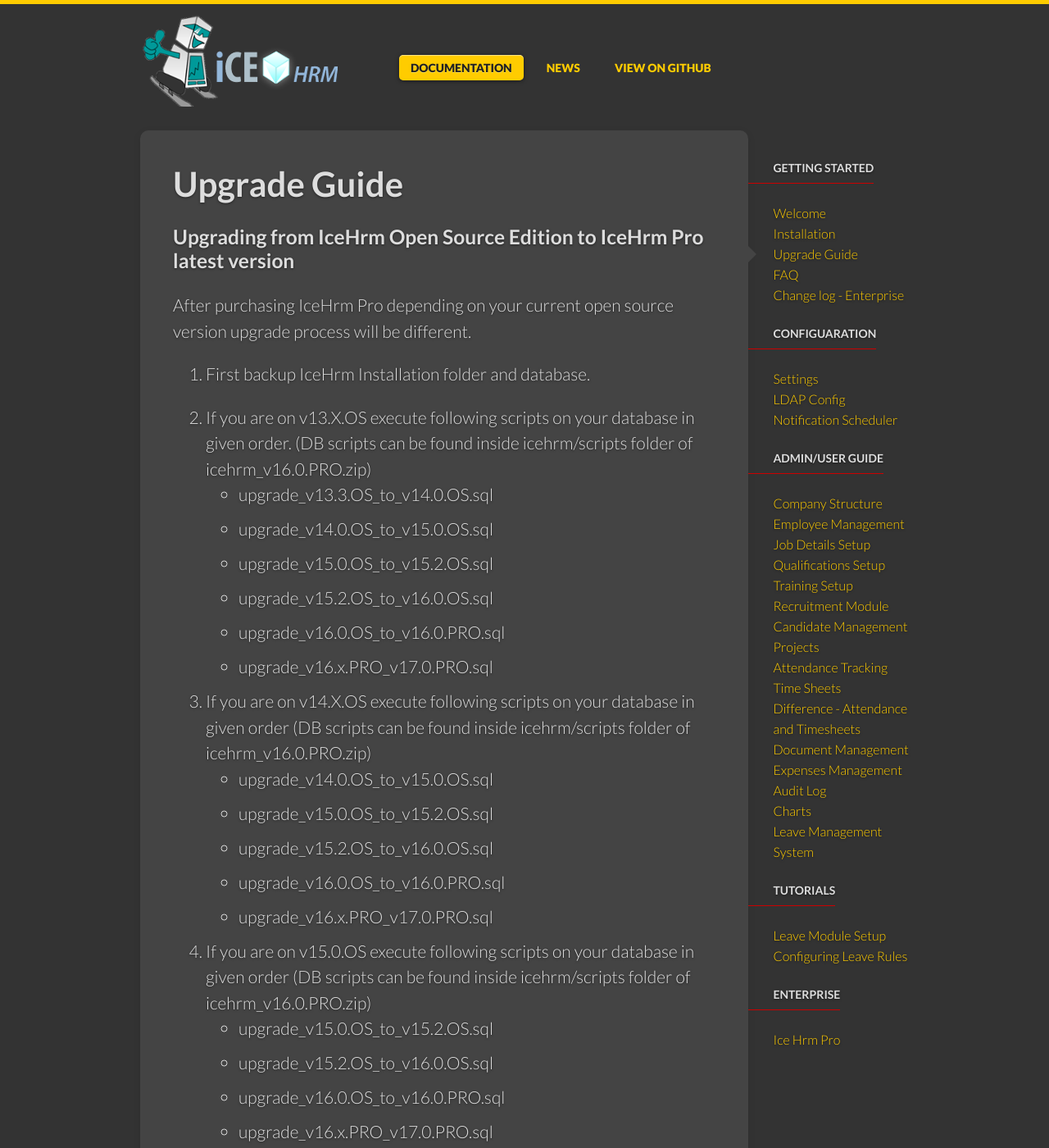
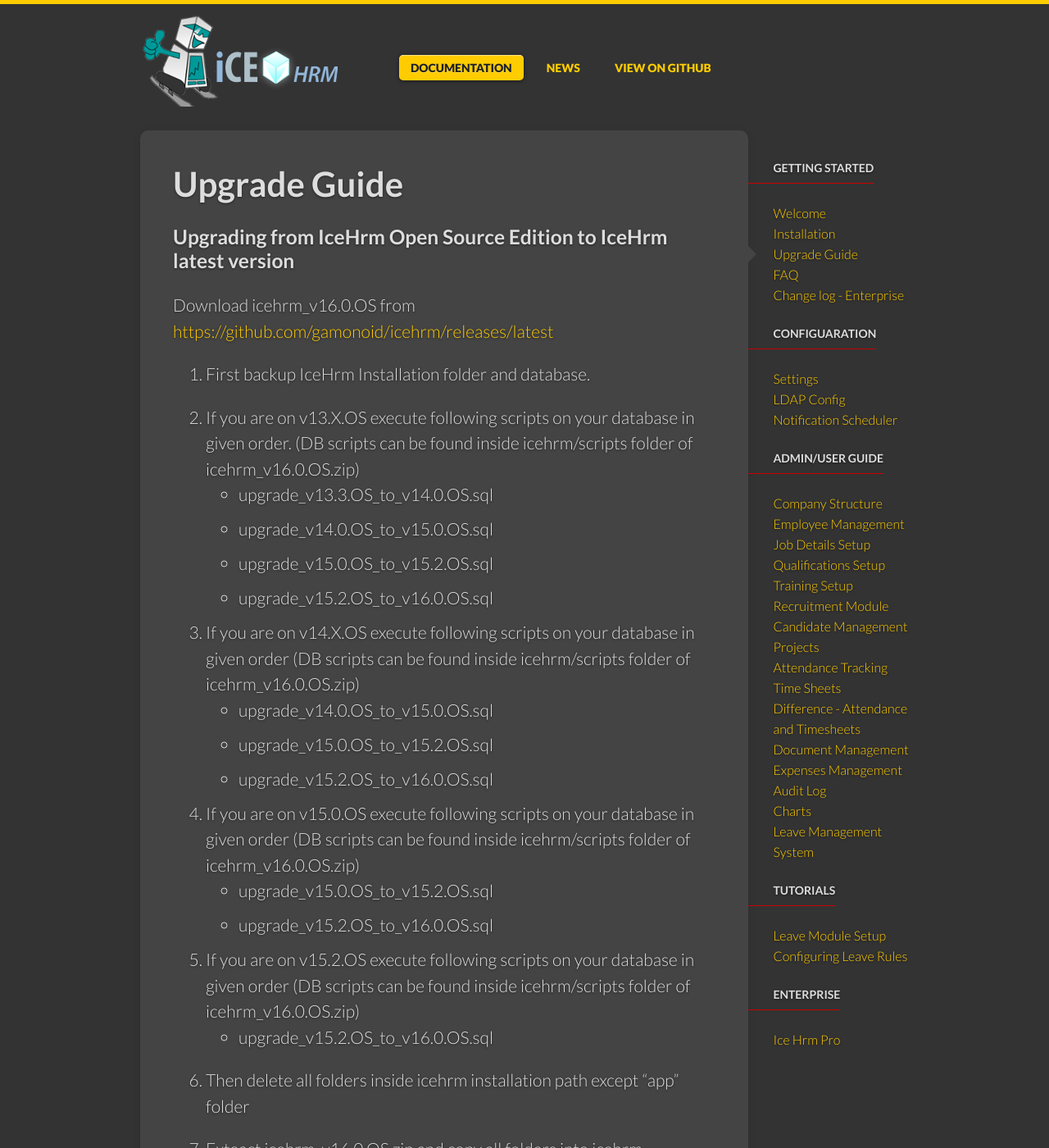
Before and after one commit to icehrm/icehrm.github.io, a Jekyll site: the page built from _docs/upgrade.md, in a window 1280 px wide and 1400 px high. Shown: the whole window at 82% size. Built offline with Jekyll 4.4.1, drawn with Linux system fonts in a browser that asks for light colours; some of the changed text lies outside the part shown.

Commit message:
Remove icehrm pro instructions

```diff
--- a/_docs/upgrade.md
+++ b/_docs/upgrade.md
@@ -5,53 +5,6 @@
 next_section: faq
 permalink: /docs/upgrade/
 ---
-
-### Upgrading from IceHrm Open Source Edition to IceHrm Pro latest version
-
-After purchasing IceHrm Pro depending on your current open source version upgrade process will be different.
-
-1. First backup IceHrm Installation folder and database.
-
-2. If you are on v13.X.OS execute following scripts on your database in given order. (DB scripts can be found inside icehrm/scripts folder of icehrm_v16.0.PRO.zip)
- - upgrade_v13.3.OS_to_v14.0.OS.sql
- - upgrade_v14.0.OS_to_v15.0.OS.sql
- - upgrade_v15.0.OS_to_v15.2.OS.sql
- - upgrade_v15.2.OS_to_v16.0.OS.sql
- - upgrade_v16.0.OS_to_v16.0.PRO.sql
- - upgrade_v16.x.PRO_v17.0.PRO.sql
-
-3. If you are on v14.X.OS execute following scripts on your database in given order (DB scripts can be found inside icehrm/scripts folder of icehrm_v16.0.PRO.zip)
- - upgrade_v14.0.OS_to_v15.0.OS.sql
- - upgrade_v15.0.OS_to_v15.2.OS.sql
- - upgrade_v15.2.OS_to_v16.0.OS.sql
- - upgrade_v16.0.OS_to_v16.0.PRO.sql
- - upgrade_v16.x.PRO_v17.0.PRO.sql
-
-4. If you are on v15.0.OS execute following scripts on your database in given order (DB scripts can be found inside icehrm/scripts folder of icehrm_v16.0.PRO.zip)
- - upgrade_v15.0.OS_to_v15.2.OS.sql
- - upgrade_v15.2.OS_to_v16.0.OS.sql
- - upgrade_v16.0.OS_to_v16.0.PRO.sql
- - upgrade_v16.x.PRO_v17.0.PRO.sql
-
-5. If you are on v15.2.OS execute following scripts on your database in given order (DB scripts can be found inside icehrm/scripts folder of icehrm_v16.0.PRO.zip)
- - upgrade_v15.2.OS_to_v16.0.OS.sql
- - upgrade_v16.0.OS_to_v16.0.PRO.sql
- - upgrade_v16.x.PRO_v17.0.PRO.sql
-
-6. If you are on v16.0.OS execute following scripts on your database in given order (DB scripts can be found inside icehrm/scripts folder of icehrm_v16.0.PRO.zip)
- - upgrade_v16.0.OS_to_v16.0.PRO.sql
- - upgrade_v16.x.PRO_v17.0.PRO.sql
-
-7. Then delete all folders inside icehrm installation path except "app" folder
-
-8. Exteact icehrm_v16.1.PRO.zip and copy all folders into icehrm installation path except "app" folder
-
-9. Copy icehrm.key from the app folder in IceHrm pro downloaded zip file to to the 'app' folder of your installation
-
-
-
-
-
 
 ### Upgrading from IceHrm Open Source Edition to IceHrm latest version
 
```
